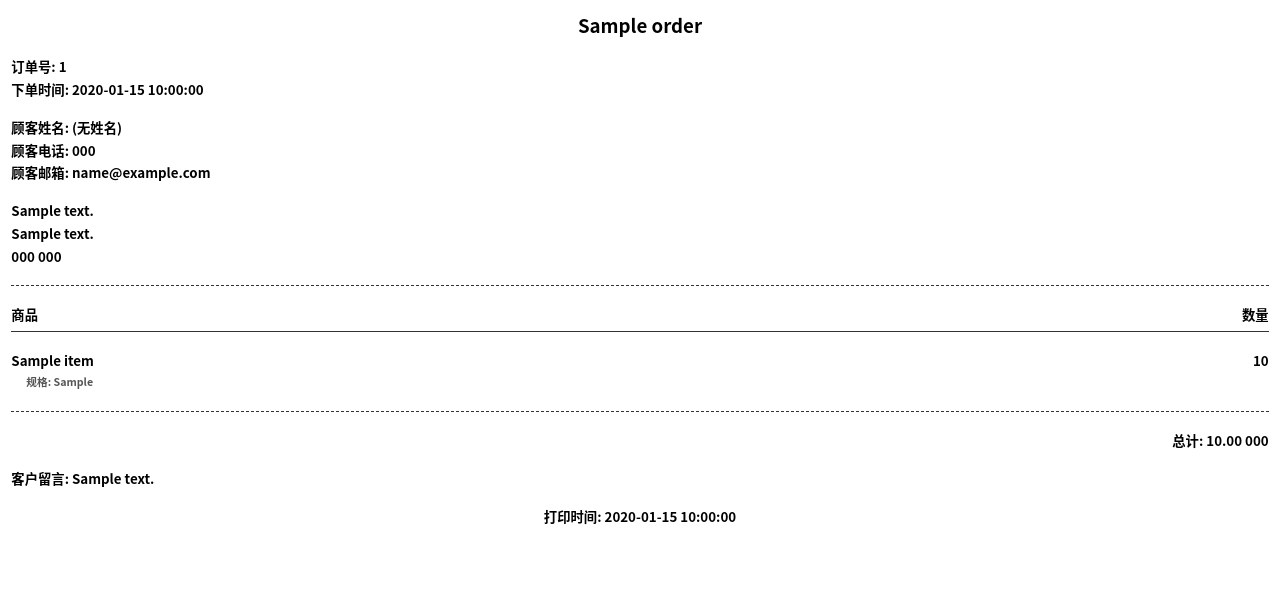
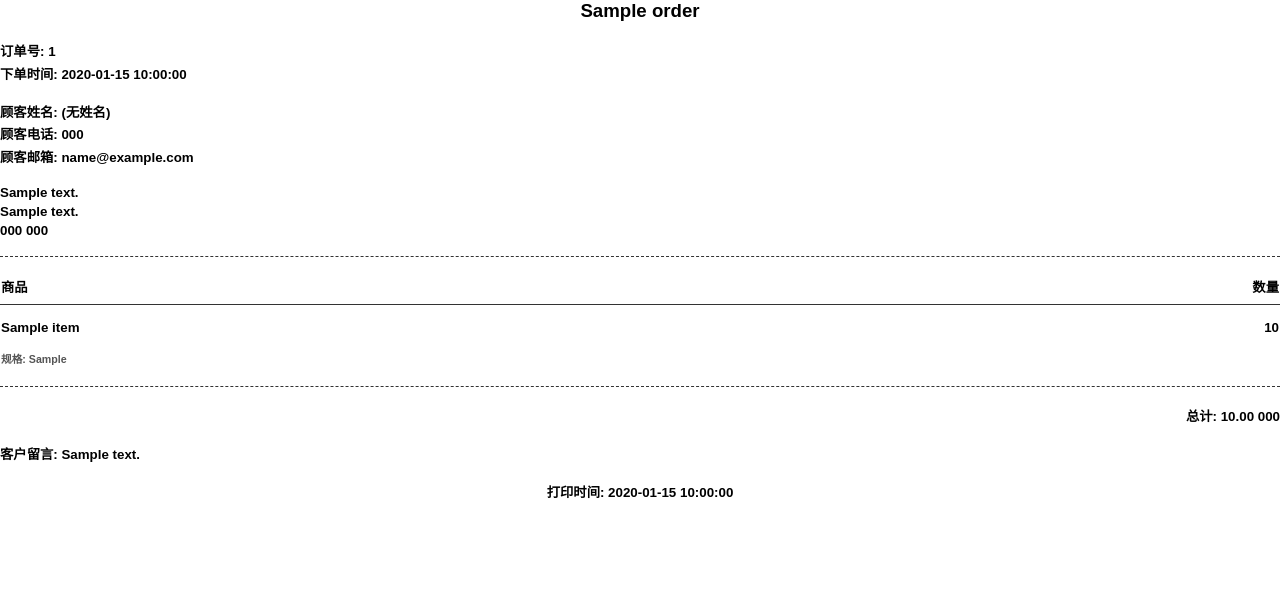
Before and after one commit to halfcookedegg/allValue-win-autoPrint-UI, a Flask app: template templates/receipt_template.html in a window 1280 px wide. Shown: the top 593 px of the page. Run offline with Flask 3, Linux system fonts and the light colour scheme; the template is opened without the code that fills it: most values are stand-ins (such as "Sample title", 1, 10 or a date in 2020); parts of the project's set-up code (start-up, migrations or seed data) failed here and were passed over; some web fonts are replaced.

Commit message:
fixed fount issue with generating pdf

```diff
--- a/templates/receipt_template.html
+++ b/templates/receipt_template.html
@@ -4,21 +4,30 @@
     <meta charset="UTF-8">
     <title>小票</title>
     <style>
-         /*--- 页面大小和字体基础设置 --- */
-        /*@page {*/
-        /*    !* 设置页面宽度为72mm，对应80mm宽的纸卷，并留出打印机硬件边距。高度自动。 *!*/
-        /*    size: 72mm 1000mm;*/
-        /*    !* 页面本身不留边距，由body的padding来控制内容区 *!*/
-        /*    margin: 3mm;*/
-        /*}*/
+        /* --- 页面尺寸和字体定义 --- */
+        @font-face {
+            font-family: 'ReceiptFont';
+            font-weight: normal;
+            src: url('fonts/NotoSansSC-Regular.ttf');
+        }
+
+        @font-face {
+            font-family: 'ReceiptFont'; /* 字体家族名称保持不变 */
+            font-weight: bold; /* 指定这是粗体字重 */
+            src: url('fonts/NotoSansSC-Bold.ttf'); /* 指向我们的粗体文件 */
+        }
+
+        @page {
+            size: 72mm 1000mm;
+            margin: 3mm;
+        }
+
         body {
-            font-family: 'Noto Sans CJK SC', 'Source Han Sans SC', sans-serif;
-            font-size: 10pt; /* 小票字体通常为 9pt-10pt */
+            font-family: 'ReceiptFont', sans-serif;
+            font-size: 10pt;
             margin: 0;
-            padding: 3mm; /* 在内容四周留出3mm的内边距 */
-            box-sizing: border-box; /* 确保padding不会撑大宽度 */
-            width: 100%;
-            font-weight: bold;
+            padding: 0;
+            font-weight: bold; /* 全局字体加粗 */
         }
 
         /* --- 通用样式 --- */
@@ -26,114 +35,114 @@
         .text-right { text-align: right; }
         .bold { font-weight: bold; }
         .section { margin-top: 5mm; margin-bottom: 5mm; }
-        .info-block div { margin-bottom: 1mm; } /* 让订单、客户信息等块内的行间距稍微拉开一点 */
+        .info-block div { margin-bottom: 1mm; }
 
         /* --- 特定元素样式 --- */
         .shop-name { font-size: 14pt; font-weight: bold; margin-bottom: 5mm; }
 
         hr.separator {
             border: none;
-            border-top: 1px dashed #333; /* 虚线分隔 */
+            border-top: 1px dashed #333;
             margin-top: 5mm;
             margin-bottom: 5mm;
         }
 
-        /* --- 商品列表样式 --- */
-        .item-header {
-            display: flex;
-            justify-content: space-between;
-            font-weight: bold;
-            border-bottom: 1px solid #333; /* 表头下方加一条实线，更清晰 */
-            padding-bottom: 2mm;
-            margin-bottom: 3mm; /* 表头和第一个商品之间的间距 */
+        /* --- 为表格布局设计的干净样式 --- */
+        .item-table {
+            width: 100%;
+            border-collapse: collapse;
         }
 
-        .item-entry {
-            margin-bottom: 6mm; /* 每个商品条目之间的垂直间距 */
+        .item-table th {
+            font-weight: bold;
+            text-align: left;
+            border-bottom: 1px solid #333;
+            padding-bottom: 2mm;
+            vertical-align: bottom;
         }
 
-        .line-item {
-            display: flex;
-            justify-content: space-between; /* 商品名和数量两端对齐 */
+        .item-table th.qty-header {
+            text-align: right;
         }
 
-        .item-name {
-            flex-grow: 1;
-            word-break: break-all; /* 允许长商品名自动换行 */
-            padding-right: 5px; /* 与数量之间留出一点空隙 */
+        .item-table td {
+            vertical-align: top;
+            padding-top: 4mm; /* 每个菜品之间的上下间隔 */
         }
 
         .item-qty {
-            min-width: 30px; /* 给数量列一个最小宽度，方便对齐 */
             text-align: right;
+            /* 给数量列一个固定的最小宽度，让其对齐更美观 */
+            min-width: 40px;
+            padding-left: 10px; /* 确保与商品名之间有空隙 */
         }
 
         .item-options {
-            font-size: 8pt; /* 规格字体小一点 */
-            padding-left: 15px;
+            font-size: 8pt;
             color: #555;
-            margin-top: 1mm; /* 规格与商品名之间的间距 */
+            padding-top: 1mm;
         }
     </style>
 </head>
 <body>
+    <!-- 订单头部信息 -->
     <div class="text-center shop-name">{{ order.shop_name | default('你的店铺名') }}</div>
-
     <div class="info-block">
         <div>订单号: {{ order.order_id | default('') }}</div>
         <div>下单时间: {{ order.created_at[:19] | default('') }}</div>
     </div>
-
     <div class="info-block section">
         <div>顾客姓名:
             {% set s_fname = order.shipping_address.firstName | default('', true) %}
             {% set s_lname = order.shipping_address.lastName | default('', true) %}
             {% set c_fname = order.customer_info.firstName | default('', true) %}
             {% set c_lname = order.customer_info.lastName | default('', true) %}
-
             {% if s_fname or s_lname %}{{ s_fname }} {{ s_lname }}{% elif c_fname or c_lname %}{{ c_fname }} {{ c_lname }}{% else %}(无姓名){% endif %}
         </div>
         <div>顾客电话: {{ order.shipping_address.phone | default('') }}</div>
         <div>顾客邮箱: {{ order.contact_email | default('') }}</div>
     </div>
-
     <div class="info-block">
         <div>{{ order.shipping_address.address1 | default('') }}</div>
         <div>{{ order.shipping_address.address2 | default('') }}</div>
         <div>{{ order.shipping_address.zip | default('') }} {{ order.shipping_address.countryCode | default('') }}</div>
     </div>
+    <hr class="separator">
+
+    <!-- 使用表格来布局商品列表 -->
+    <table class="item-table">
+        <thead>
+            <tr>
+                <th>商品</th>
+                <th class="qty-header">数量</th>
+            </tr>
+        </thead>
+        <tbody>
+            {% for item in order.line_items %}
+            <!-- 商品主行 -->
+            <tr>
+                <td class="item-name">{{ item.name | default('') }}</td>
+                <td class="item-qty">{{ item.quantity | default(0) }}</td>
+            </tr>
+            <!-- 规格行 (如果存在) -->
+            {% if item.option_values %}
+            <tr>
+                <td colspan="2" class="item-options">规格: {{ item.option_values | join(', ') }}</td>
+            </tr>
+            {% endif %}
+            {% endfor %}
+        </tbody>
+    </table>
 
     <hr class="separator">
 
-    <div class="item-header">
-        <span class="item-name">商品</span>
-        <span class="item-qty">数量</span>
-    </div>
-
-    <div class="section">
-        {% for item in order.line_items %}
-        <div class="item-entry">
-            <div class="line-item">
-                <span class="item-name">{{ item.name | default('') }}</span>
-                <span class="item-qty">{{ item.quantity | default(0) }}</span>
-            </div>
-            {% if item.option_values %}
-            <div class="item-options">规格: {{ item.option_values | join(', ') }}</div>
-            {% endif %}
-        </div>
-        {% endfor %}
-    </div>
-
-    <hr class="separator">
-
+    <!-- 订单尾部信息 -->
     <div class="section text-right bold">
         总计: {{ "%.2f" | format(order.total_price.amount | float) }} {{ order.total_price.currency_code | default('') }}
     </div>
-
     <div class="section">
         客户留言: {{ order.customer_message | default('') }}
     </div>
-
     <div class="section text-center">
         打印时间: {{ current_print_time }}
     </div>
```
Also changed, not shown: app.py (+8 -1 lines), print_helper_pdf.py (+23 -31 lines), 2 other files.
